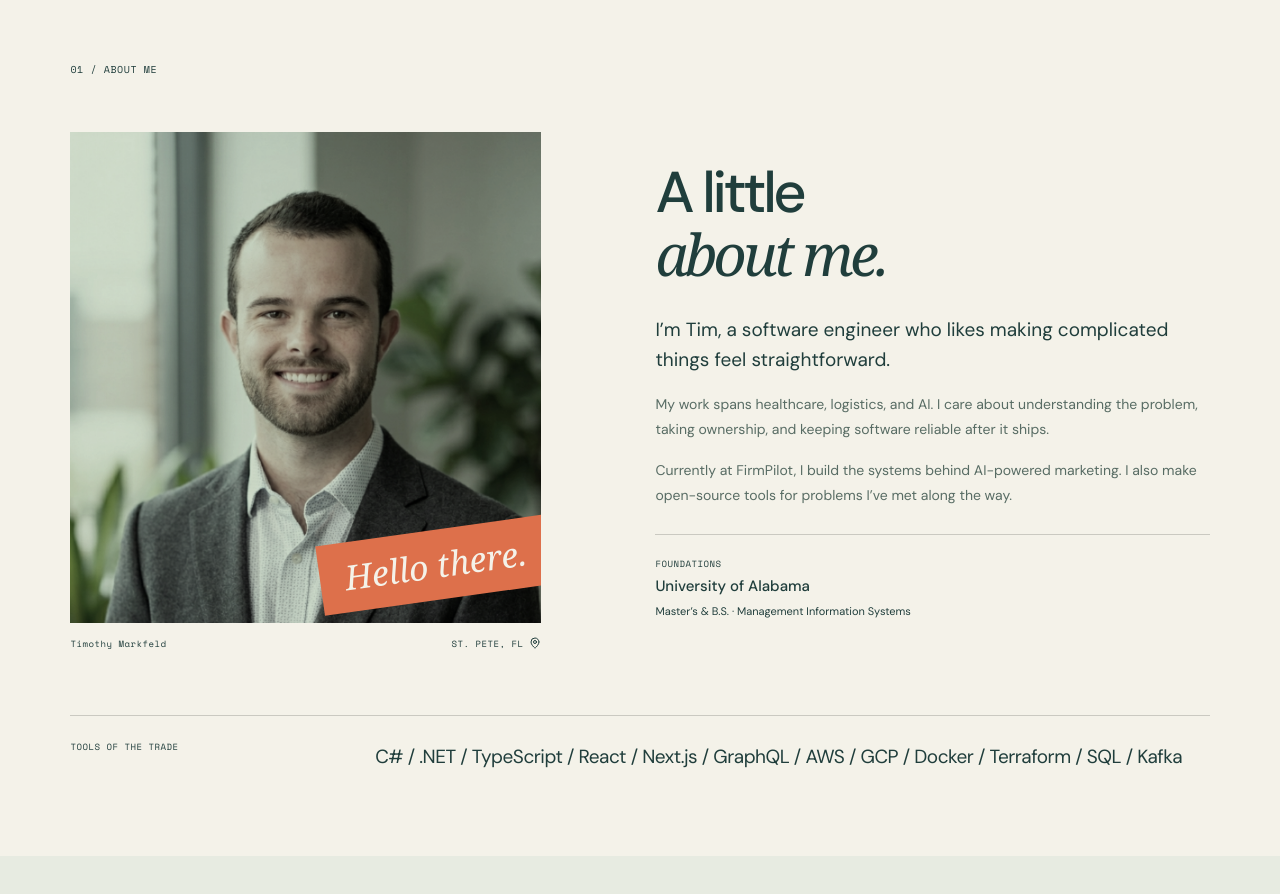
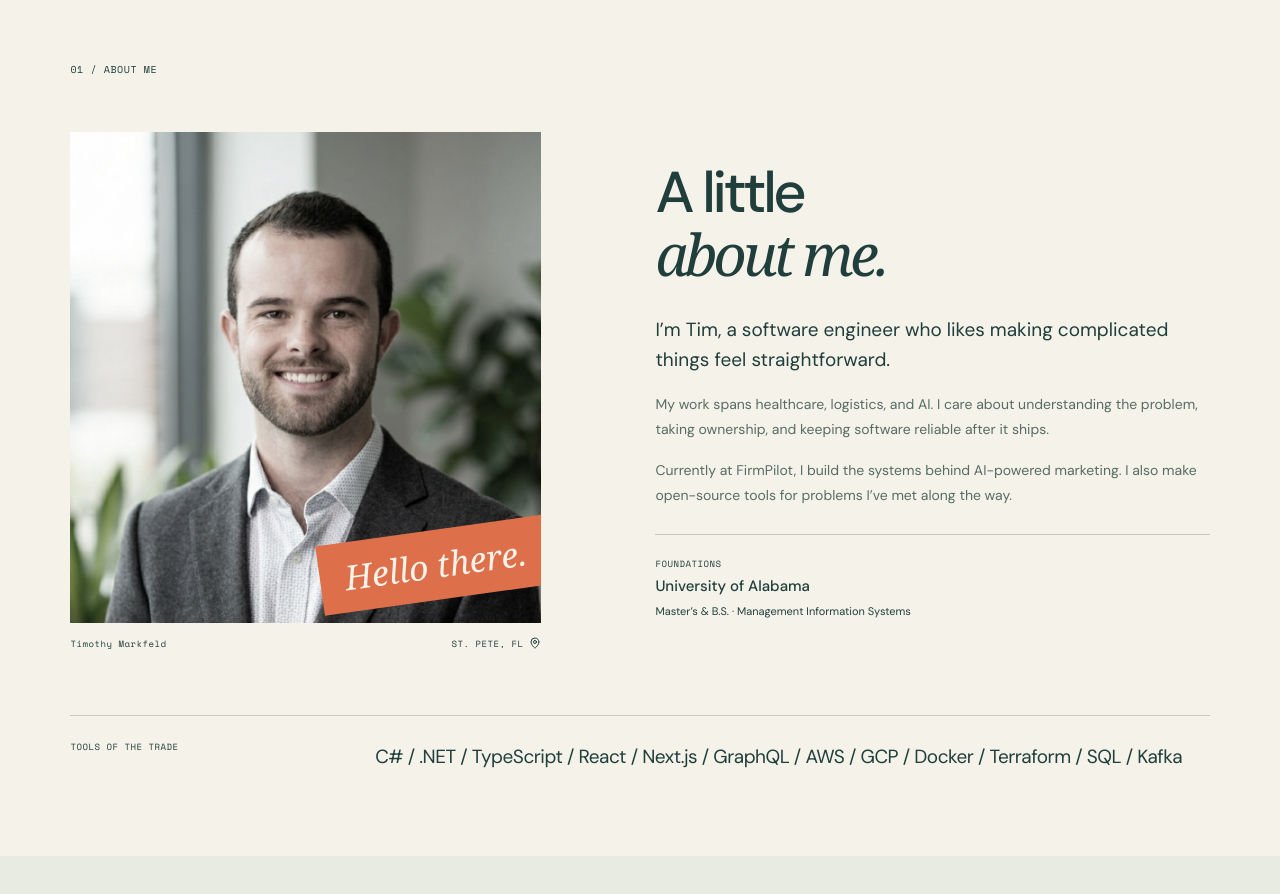
Before and after one commit to tcmarkfeld/personal-site-vite, a React (Vite) app: page / in a window 1280 px wide. Shown: the part 820-1714 px from the top of the page. Built offline with nearby package versions, Linux system fonts and the light colour scheme.

Commit message:
fix headshot overlay

```diff
--- a/src/pages/Home/Home.css
+++ b/src/pages/Home/Home.css
@@ -556,7 +556,7 @@
   align-items: center;
 }
 .portrait-frame {
-  background: #d6d6c8;
+  background: var(--surface);
   position: relative;
   aspect-ratio: 0.96;
   overflow: hidden;
@@ -567,7 +567,7 @@
   object-fit: cover;
   object-position: center 30%;
   filter: grayscale(100%);
-  mix-blend-mode: multiply;
+  mix-blend-mode: normal;
 }
 .portrait-frame > span {
   position: absolute;
@@ -1030,9 +1030,6 @@
 .portfolio .focus-strip span::before {
   color: var(--orange);
 }
-.portfolio .portrait-frame {
-  background: #cfdbca;
-}
 .portfolio .portrait-frame img {
   filter: grayscale(0.55);
 }
```
